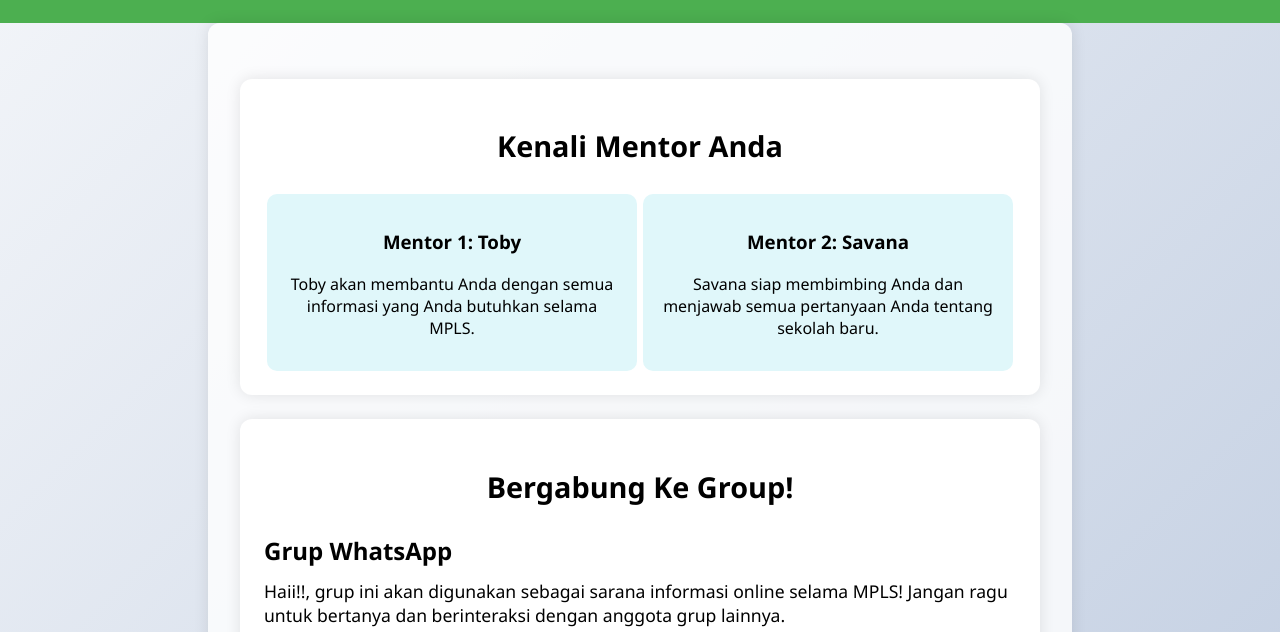
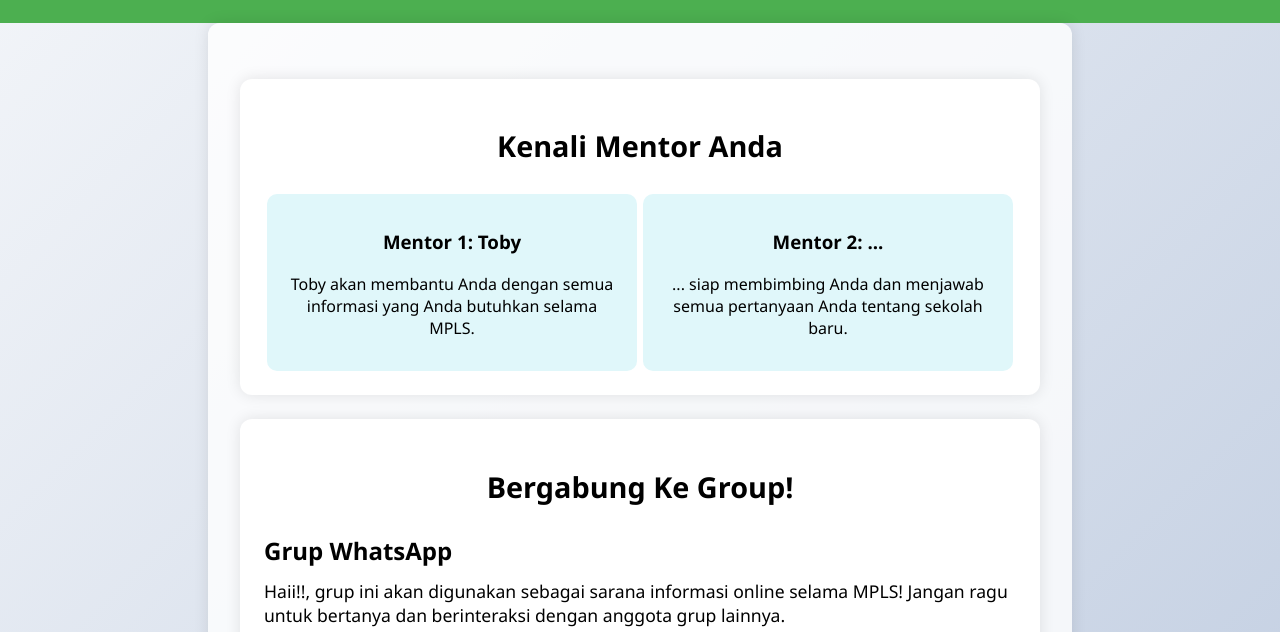
Before and after one commit to Mbhiww/link.github.io, a plain HTML site: page index.html in a window 1280 px wide. Shown: the part 168-800 px from the top of the page. Drawn offline with Linux system fonts and the light colour scheme.

Commit message:
index.html

```diff
--- a/index.html
+++ b/index.html
@@ -20,8 +20,8 @@
                     <p>Toby akan membantu Anda dengan semua informasi yang Anda butuhkan selama MPLS.</p>
                 </div>
                 <div class="mentor">
-                    <h3>Mentor 2: Savana</h3>
-                    <p>Savana siap membimbing Anda dan menjawab semua pertanyaan Anda tentang sekolah baru.</p>
+                    <h3>Mentor 2: ...</h3>
+                    <p>... siap membimbing Anda dan menjawab semua pertanyaan Anda tentang sekolah baru.</p>
                 </div>
             </div>
         </section>
```
